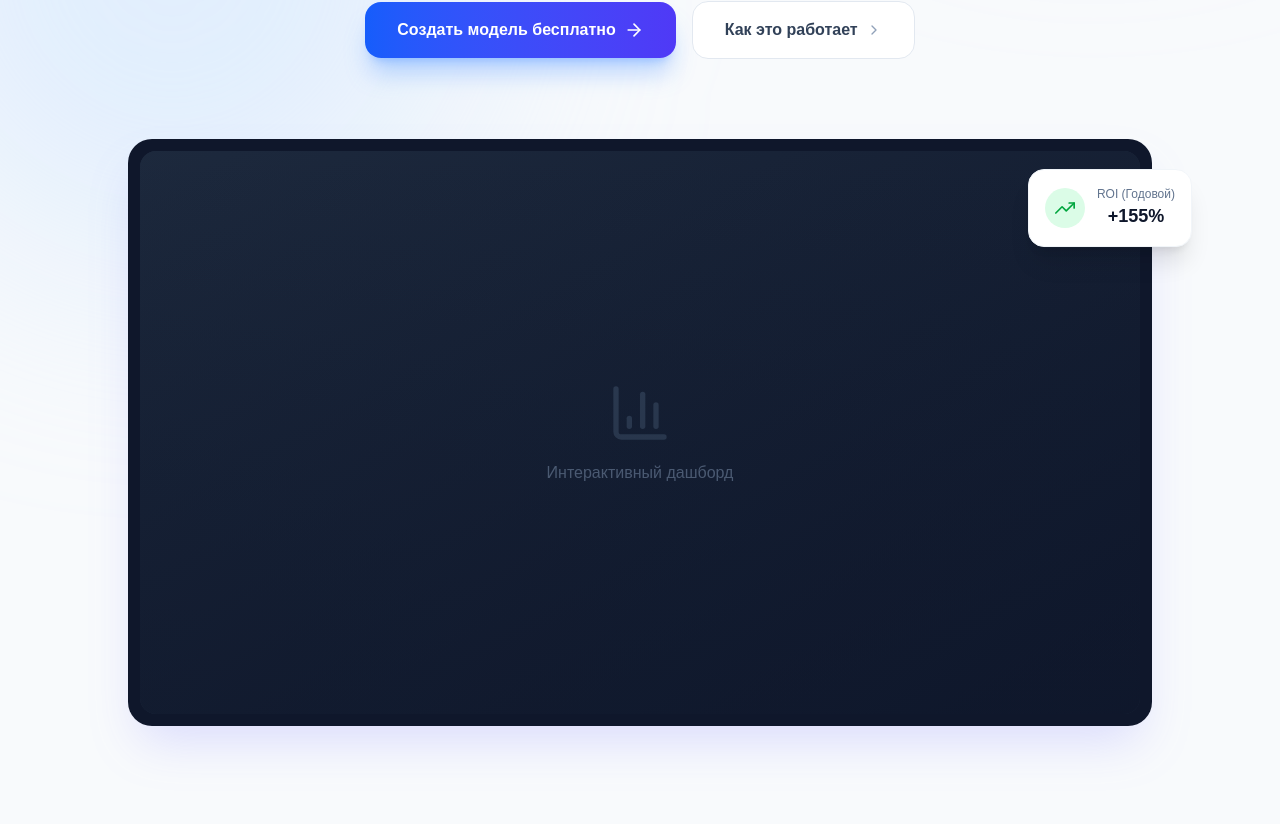
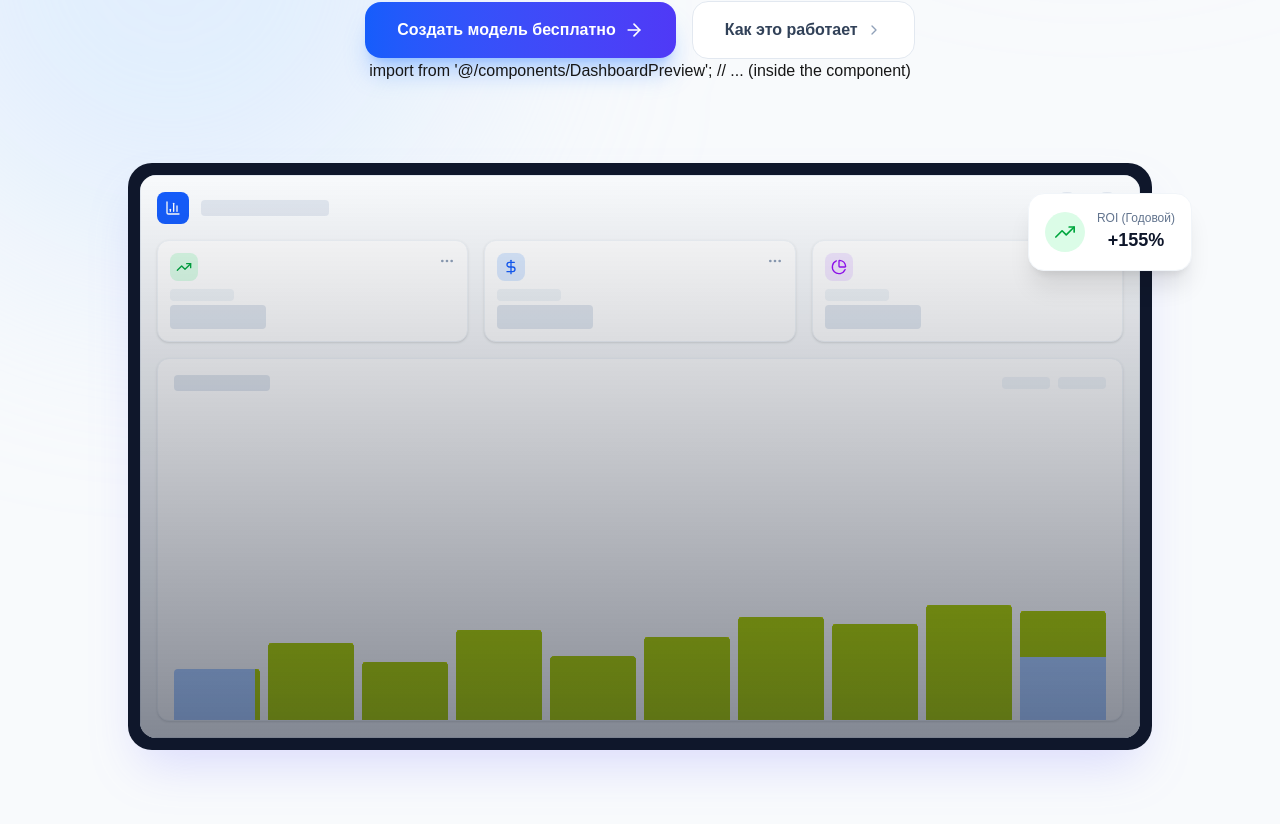
Before and after one commit to apint817-netizen/finmodel-ai, a Next.js app: page / in a window 1280 px wide. Shown: the part 616-1440 px from the top of the page. Built offline with nearby package versions, Linux system fonts and the light colour scheme.

Commit message:
feat(landing): replace placeholder with dashboard preview

```diff
--- a/src/app/page.tsx
+++ b/src/app/page.tsx
@@ -3,6 +3,7 @@
 import Link from 'next/link';
 import { ArrowRight, BarChart3, Brain, FileSpreadsheet, Sparkles, CheckCircle2, ChevronRight } from 'lucide-react';
 import { motion, Variants } from 'framer-motion';
+import { DashboardPreview } from '@/components/DashboardPreview';
 
 const fadeInUp: Variants = {
   hidden: { opacity: 0, y: 30 },
@@ -102,19 +103,17 @@ export default function HomePage() {
             </button>
           </motion.div>
 
+          import {DashboardPreview} from '@/components/DashboardPreview';
+
+          // ... (inside the component)
+
           {/* Hero Image / Preview UI Placeholder */}
           <motion.div
             variants={fadeInUp}
             className="mt-20 relative mx-auto max-w-5xl rounded-3xl bg-slate-900 p-2 shadow-2xl shadow-indigo-500/20 md:p-3"
           >
             <div className="rounded-2xl bg-slate-800 overflow-hidden aspect-[16/9] relative group">
-              {/* Abstract UI representation */}
-              <div className="absolute inset-0 bg-gradient-to-br from-slate-800 to-slate-900 flex items-center justify-center">
-                <div className="text-center">
-                  <BarChart3 className="w-16 h-16 text-slate-700 mx-auto mb-4" />
-                  <p className="text-slate-500 font-medium">Интерактивный дашборд</p>
-                </div>
-              </div>
+              <DashboardPreview />
               {/* Glass overlay */}
               <div className="absolute inset-0 bg-gradient-to-t from-slate-900/50 to-transparent pointer-events-none" />
             </div>
--- /dev/null
+++ b/src/components/DashboardPreview.tsx
@@ -0,0 +1,83 @@
+'use client';
+
+import { motion } from 'framer-motion';
+import { BarChart3, TrendingUp, DollarSign, CreditCard, PieChart, ArrowUpRight, ArrowDownRight, MoreHorizontal } from 'lucide-react';
+
+export function DashboardPreview() {
+    return (
+        <div className="rounded-xl bg-slate-50 dark:bg-slate-900/50 border border-slate-200 dark:border-slate-800 p-4 w-full h-full overflow-hidden flex flex-col gap-4">
+            {/* Fake Header */}
+            <div className="flex items-center justify-between">
+                <div className="flex items-center gap-3">
+                    <div className="w-8 h-8 rounded-lg bg-blue-600 flex items-center justify-center">
+                        <BarChart3 className="w-4 h-4 text-white" />
+                    </div>
+                    <div className="h-4 w-32 bg-slate-200 dark:bg-slate-800 rounded animate-pulse" />
+                </div>
+                <div className="flex gap-2">
+                    <div className="w-8 h-8 rounded-full bg-slate-200 dark:bg-slate-800" />
+                    <div className="w-8 h-8 rounded-full bg-slate-200 dark:bg-slate-800" />
+                </div>
+            </div>
+
+            {/* Grid */}
+            <div className="grid grid-cols-3 gap-4">
+                {/* Card 1 */}
+                <div className="p-3 rounded-xl bg-white dark:bg-slate-800 border border-slate-100 dark:border-slate-700 shadow-sm">
+                    <div className="flex justify-between items-start mb-2">
+                        <div className="p-1.5 rounded-lg bg-green-100 dark:bg-green-900/30 text-green-600">
+                            <TrendingUp className="w-4 h-4" />
+                        </div>
+                        <MoreHorizontal className="w-4 h-4 text-slate-400" />
+                    </div>
+                    <div className="h-3 w-16 bg-slate-100 dark:bg-slate-700 rounded mb-1" />
+                    <div className="h-6 w-24 bg-slate-200 dark:bg-slate-600 rounded" />
+                </div>
+                {/* Card 2 */}
+                <div className="p-3 rounded-xl bg-white dark:bg-slate-800 border border-slate-100 dark:border-slate-700 shadow-sm">
+                    <div className="flex justify-between items-start mb-2">
+                        <div className="p-1.5 rounded-lg bg-blue-100 dark:bg-blue-900/30 text-blue-600">
+                            <DollarSign className="w-4 h-4" />
+                        </div>
+                        <MoreHorizontal className="w-4 h-4 text-slate-400" />
+                    </div>
+                    <div className="h-3 w-16 bg-slate-100 dark:bg-slate-700 rounded mb-1" />
+                    <div className="h-6 w-24 bg-slate-200 dark:bg-slate-600 rounded" />
+                </div>
+                {/* Card 3 */}
+                <div className="p-3 rounded-xl bg-white dark:bg-slate-800 border border-slate-100 dark:border-slate-700 shadow-sm">
+                    <div className="flex justify-between items-start mb-2">
+                        <div className="p-1.5 rounded-lg bg-purple-100 dark:bg-purple-900/30 text-purple-600">
+                            <PieChart className="w-4 h-4" />
+                        </div>
+                        <MoreHorizontal className="w-4 h-4 text-slate-400" />
+                    </div>
+                    <div className="h-3 w-16 bg-slate-100 dark:bg-slate-700 rounded mb-1" />
+                    <div className="h-6 w-24 bg-slate-200 dark:bg-slate-600 rounded" />
+                </div>
+            </div>
+
+            {/* Main Chart Area mockup */}
+            <div className="flex-1 rounded-xl bg-white dark:bg-slate-800 border border-slate-100 dark:border-slate-700 shadow-sm p-4 relative overflow-hidden">
+                <div className="flex items-center justify-between mb-4">
+                    <div className="h-4 w-24 bg-slate-200 dark:bg-slate-700 rounded" />
+                    <div className="flex gap-2">
+                        <div className="h-3 w-12 bg-slate-100 dark:bg-slate-700 rounded" />
+                        <div className="h-3 w-12 bg-slate-100 dark:bg-slate-700 rounded" />
+                    </div>
+                </div>
+                <div className="absolute inset-x-0 bottom-0 h-32 flex items-end justify-between px-4 pb-0 gap-2 opacity-50">
+                    {[40, 60, 45, 70, 50, 65, 80, 75, 90, 85].map((h, i) => (
+                        <motion.div
+                            key={i}
+                            initial={{ height: 0 }}
+                            animate={{ height: `${h}%` }}
+                            transition={{ duration: 1, delay: i * 0.1 }}
+                            className="w-full bg-blue-500 rounded-t-sm opacity-80"
+                        />
+                    ))}
+                </div>
+            </div>
+        </div>
+    );
+}
```
